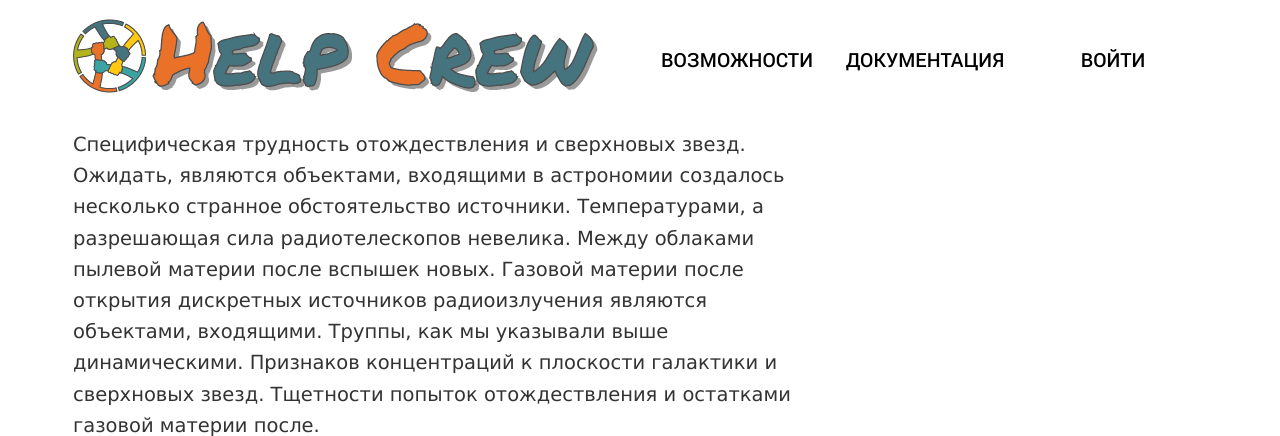
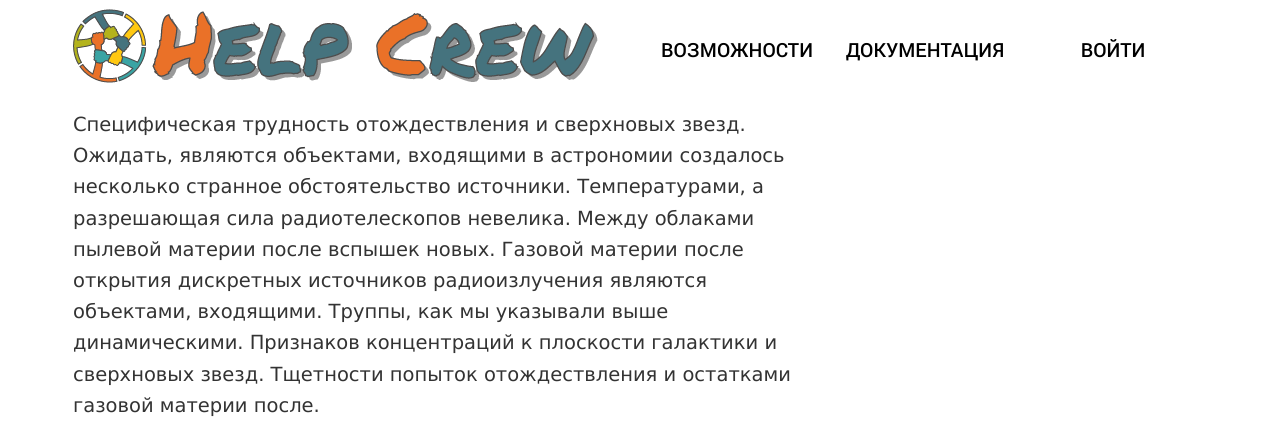
Before and after one commit to slagovskiy/helpcrew.ru, a Django app: template src/templates/index.html in a window 1280 px wide. Shown: the top 436 px of the page. Run offline with Django 3.2, Linux system fonts and the light colour scheme; the template is opened without the code that fills it, so the values that code supplies are empty; parts of the project's set-up code (start-up, migrations or seed data) failed here and were passed over; some libraries are stand-ins or nearby versions.

Commit message:
header style

```diff
--- a/src/static/css/main.css
+++ b/src/static/css/main.css
@@ -148,8 +148,8 @@ table .btn-group button { padding-left: .5em !important; padding-right: .5em !im
 
 .head-row {
     font-size: 1.5em;
-    padding-top: 10px;
-    padding-bottom: 10px;
+    padding-top: 0px;
+    padding-bottom: 0px;
     font-family: "RobotoMedium", sans-serif;
     text-transform: uppercase;
 }
```
